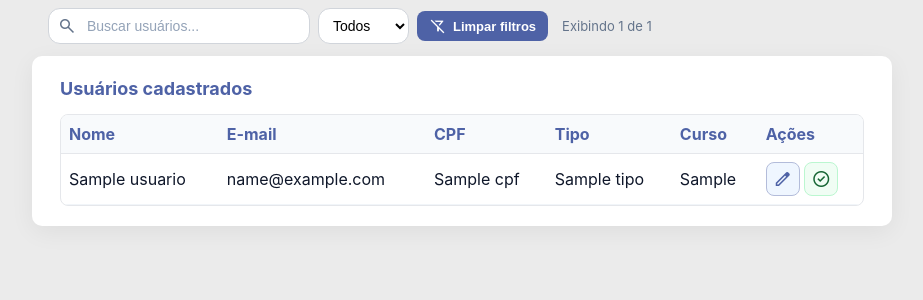
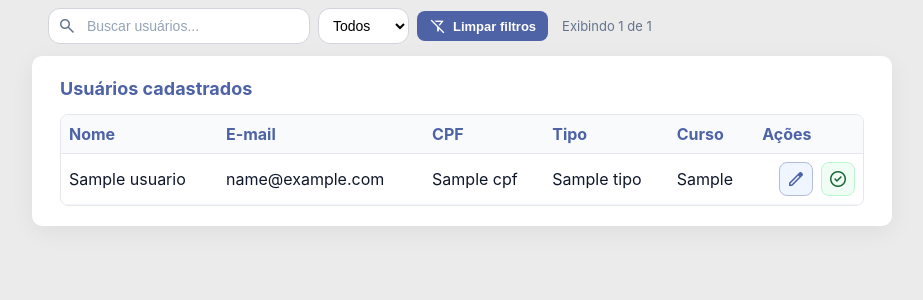
Before and after one commit to Samumaradona/Inprolib-, a Flask app: template templates/cadastro_alunos.html in a window 1280 px wide. Shown: the part 102-402 px from the top of the page, without its empty margins (178-1101 px from the left). Run offline with Flask 3, Linux system fonts and the light colour scheme; the visitor is signed in with stand-in values (Sample User, id 1); the template is opened without the code that fills it: most values are stand-ins (such as "Sample title", 1, 10 or a date in 2020); some libraries are stand-ins or nearby versions.

Commit message:
Correções pontuais

```diff
--- a/app.py
+++ b/app.py
@@ -1790,6 +1790,7 @@ def cadastro_alunos():
             cur2 = conn2.cursor(row_factory=dict_row)
             cur2.execute("""
                 SELECT id_usuario, nome, email, cpf, tipo, curso_usuario, foto_perfil,
+                       cep, logradouro, complemento, bairro, cidade, estado,
                        COALESCE(ativo, TRUE) AS ativo
                 FROM usuario
                 ORDER BY id_usuario DESC
@@ -1916,7 +1917,7 @@ def cadastro_curso():
             ensure_curso_ativo_column()
             cur.execute(
                 """
-                SELECT c.id_curso, c.nome_curso, c.codigo_curso, c.autorizacao, c.ativo, c.id_coordenador, u.nome as coordenador
+                SELECT c.id_curso, c.nome_curso, c.descricao_curso, c.codigo_curso, c.autorizacao, c.ativo, c.id_coordenador, u.nome as coordenador
                 FROM curso c
                 LEFT JOIN usuario u ON c.id_coordenador = u.id_usuario
                 ORDER BY c.id_curso DESC
--- a/static/css/cadastro_alunos.css
+++ b/static/css/cadastro_alunos.css
@@ -231,8 +231,7 @@ main{
 }
 
 /* Ações e variações de botões para lista */
-- .action-buttons { display: flex; gap: 8px; align-items: center; }
-+ .action-buttons { display: flex; gap: 8px; align-items: center; justify-content: flex-end; }
+.action-buttons { display: flex; gap: 8px; align-items: center; justify-content: flex-end; }
 .button.is-sm { padding: 6px 12px; font-size: 13px; }
 .button.with-icon .material-symbols-outlined { font-size: 18px; margin-right: 6px; }
 .button.is-danger { background: #dc2626; }
@@ -240,25 +239,7 @@ main{
 .button.is-success { background: #22c55e; }
 .button.is-success:hover { background: #16a34a; }
 /* Botão de ícone-only compacto (para ações na tabela) */
--.icon-btn {
--  display: inline-flex;
--  align-items: center;
--  justify-content: center;
--  width: 36px;
--  height: 36px;
--  padding: 0;
--  border-radius: 8px;
--  border: 0;
--  cursor: pointer;
--  color: #fff;
--  background: var(--bs-new-casual);
--}
--.icon-btn:hover{ filter: brightness(0.95); }
--.icon-btn .material-symbols-outlined{ margin: 0; font-size: 20px; }
--.icon-btn.is-danger{ background:#dc2626; }
--.icon-btn.is-danger:hover{ background:#b91c1c; }
--.icon-btn.is-success{ background:#22c55e; }
--.icon-btn.is-success:hover{ background:#16a34a; }
+/* removidos estilos antigos comentados/inválidos */
 /* Botão de ícone-only compacto (moderno e neutro) */
 .icon-btn { display:inline-flex; align-items:center; justify-content:center; gap:6px; padding:6px; border-radius:8px; border:1px solid #e5e7eb; background:#fff; color:#334155; cursor:pointer; transition:background .15s,color .15s,border-color .15s; }
 .icon-btn:hover { background:#f8fafc; border-color:#cbd5e1; }
--- a/static/css/cadastro_curso.css
+++ b/static/css/cadastro_curso.css
@@ -391,7 +391,7 @@ main{
 }
 
 /* Modificadores para botões menores e com ícones */
-.action-buttons { display: flex; gap: 8px; align-items: center; }
+.action-buttons { display: flex; gap: 8px; align-items: center; justify-content: flex-end; }
 .button.is-sm { padding: 6px 12px; font-size: 13px; }
 .button.with-icon .material-symbols-outlined { font-size: 18px; margin-right: 6px; }
 .button.is-danger { background: #dc2626; }
--- a/templates/cadastro_alunos.html
+++ b/templates/cadastro_alunos.html
@@ -71,7 +71,7 @@
               </thead>
               <tbody>
                 {% for u in usuarios %}
-                <tr data-nome="{{ u.nome }}" data-email="{{ u.email or '' }}" data-cpf="{{ u.cpf or '' }}" data-tipo="{{ u.tipo or '' }}" data-curso="{{ u.curso_usuario or '' }}" data-ativo="{{ '1' if u.ativo else '0' }}">
+                <tr data-nome="{{ u.nome }}" data-email="{{ u.email or '' }}" data-cpf="{{ u.cpf or '' }}" data-tipo="{{ u.tipo or '' }}" data-curso="{{ u.curso_usuario or '' }}" data-ativo="{{ '1' if u.ativo else '0' }}" data-cep="{{ u.cep or '' }}" data-logradouro="{{ u.logradouro or '' }}" data-complemento="{{ u.complemento or '' }}" data-bairro="{{ u.bairro or '' }}" data-cidade="{{ u.cidade or '' }}" data-estado="{{ u.estado or '' }}">
                   <td style="padding:8px;border-bottom:1px solid #f1f5f9">{{ u.nome }}</td>
                   <td style="padding:8px;border-bottom:1px solid #f1f5f9">{{ u.email or '-' }}</td>
                   <td style="padding:8px;border-bottom:1px solid #f1f5f9">{{ u.cpf or '-' }}</td>
@@ -469,6 +469,8 @@ data-id="{{ u.id_usuario }}">
 
       function normalizeDigits(v){ return String(v||'').replace(/\D+/g,''); }
       function formatCPF(d){ const s = normalizeDigits(d); if(s.length !== 11) return d || ''; return `${s.slice(0,3)}.${s.slice(3,6)}.${s.slice(6,9)}-${s.slice(9)}`; }
+      function onlyDigits(s){ return (s||'').replace(/[^0-9]/g,''); }
+      function formatCEP(v){ const d = onlyDigits(v).slice(0,8); return d.length>5 ? d.slice(0,5)+'-'+d.slice(5) : d; }
 
       function prepareCreate(){
         actionInput.value = 'create';
@@ -502,6 +504,21 @@ data-id="{{ u.id_usuario }}">
         emailInput.value = tr?.dataset.email || '';
         const tipoNorm = tipo.toLowerCase();
         tipoSelect.value = ((tipoNorm === 'professor' || tipoNorm === 'docente') ? 'Docente' : 'Aluno');
+        // Preenche endereço do usuário selecionado (variáveis locais nesta IIFE)
+        const cepInput = document.getElementById('cep_user');
+        const logradouroInput = document.getElementById('logradouro');
+        const complementoInput = document.getElementById('complemento');
+        const bairroInput = document.getElementById('bairro');
+        const cidadeInput = document.getElementById('cidade');
+        const estadoInput = document.getElementById('estado');
+        const cepFeedback = document.getElementById('cepFeedback');
+        if(cepInput) cepInput.value = formatCEP(tr?.dataset.cep || '');
+        if(logradouroInput) logradouroInput.value = tr?.dataset.logradouro || '';
+        if(complementoInput) complementoInput.value = tr?.dataset.complemento || '';
+        if(bairroInput) bairroInput.value = tr?.dataset.bairro || '';
+        if(cidadeInput) cidadeInput.value = tr?.dataset.cidade || '';
+        if(estadoInput) estadoInput.value = (tr?.dataset.estado || '').toUpperCase();
+        if(cepFeedback){ cepFeedback.textContent = ''; cepFeedback.style.color = '#64748b'; }
         // Oculta campos de senha/captcha na edição
         senhaInput.required = false; confirmarInput.required = false; captchaInput.required = false;
         senhaGroup.style.display = 'none'; confirmarGroup.style.display = 'none'; captchaGroup.style.display = 'none';
```
Also changed, not shown: static/css/vinculacao_curso.css (+17 -5 lines), templates/cadastro_curso.html (+16 -10 lines), templates/vinculacao_curso.html (+11 -10 lines).
